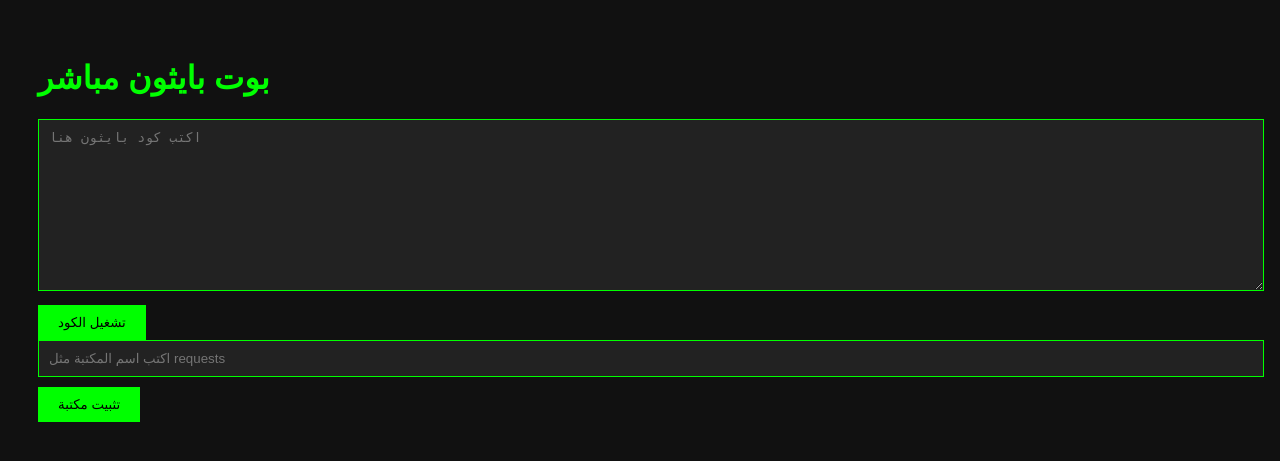
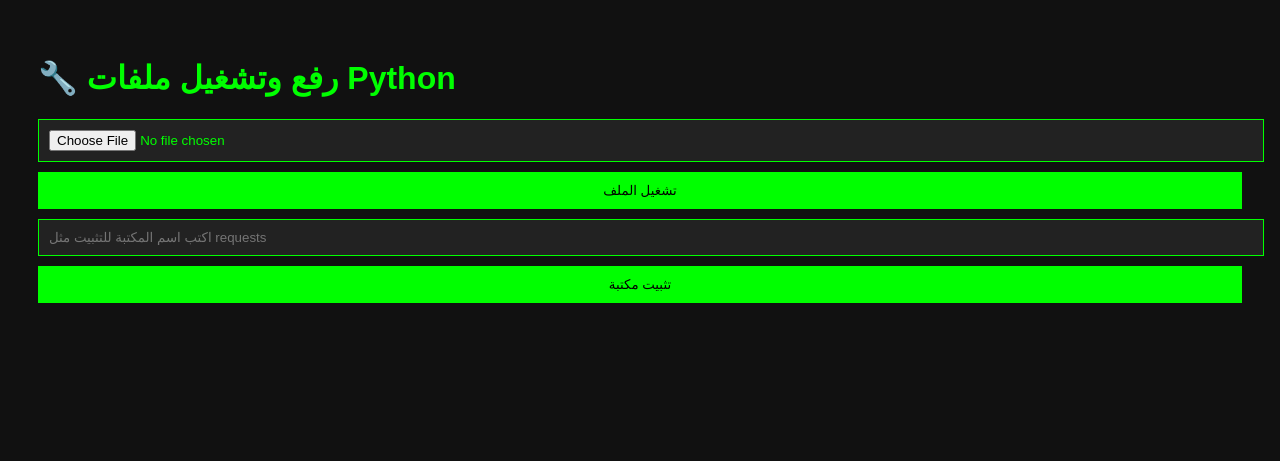
Before and after one commit to hfksksfhd/addddddddddd, a Flask app: page / in a window 1280 px wide. Shown: the top 461 px of the page. Run offline with Flask 3, Linux system fonts and the light colour scheme.

Commit message:
Update index.html

```diff
--- a/templates/index.html
+++ b/templates/index.html
@@ -2,20 +2,20 @@
 <html lang="ar">
 <head>
   <meta charset="UTF-8">
-  <title>بوت بايثون مباشر</title>
+  <title>تشغيل ملفات Python</title>
   <style>
-    body { font-family: Arial; background: #111; color: #0f0; padding: 30px; }
-    textarea, input { width: 100%; padding: 10px; background: #222; color: #0f0; border: 1px solid #0f0; margin-bottom: 10px; }
-    button { padding: 10px 20px; background: #0f0; color: #000; border: none; }
+    body { background: #111; color: #0f0; font-family: Arial; padding: 30px; }
+    input, button, textarea { width: 100%; padding: 10px; background: #222; color: #0f0; border: 1px solid #0f0; margin-bottom: 10px; }
+    button { background: #0f0; color: #000; }
     pre { background: #000; padding: 20px; border: 1px solid #0f0; }
   </style>
 </head>
 <body>
-  <h1>بوت بايثون مباشر</h1>
+  <h1>🔧 رفع وتشغيل ملفات Python</h1>
 
-  <form action="/run" method="POST">
-    <textarea name="code" rows="10" placeholder="اكتب كود بايثون هنا">{{ code if code else '' }}</textarea>
-    <button type="submit">تشغيل الكود</button>
+  <form action="/run" method="POST" enctype="multipart/form-data">
+    <input type="file" name="file" accept=".py" required />
+    <button type="submit">تشغيل الملف</button>
   </form>
 
   {% if output %}
@@ -24,12 +24,12 @@
   {% endif %}
 
   <form action="/install" method="POST">
-    <input type="text" name="package" placeholder="اكتب اسم المكتبة مثل requests" />
+    <input type="text" name="package" placeholder="اكتب اسم المكتبة للتثبيت مثل requests" />
     <button type="submit">تثبيت مكتبة</button>
   </form>
 
   {% if install_output %}
-    <h2>ناتج التثبيت:</h2>
+    <h2>نتيجة التثبيت:</h2>
     <pre>{{ install_output }}</pre>
   {% endif %}
 </body>
```
